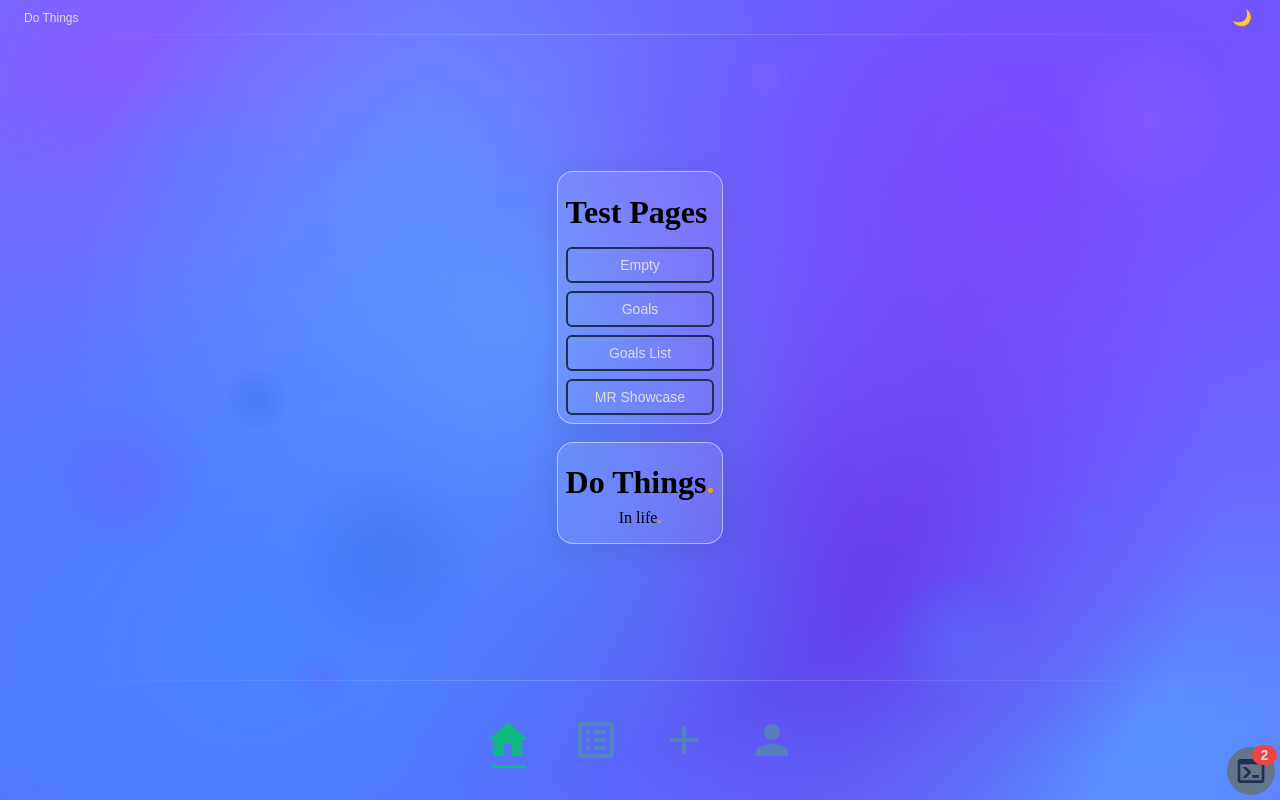
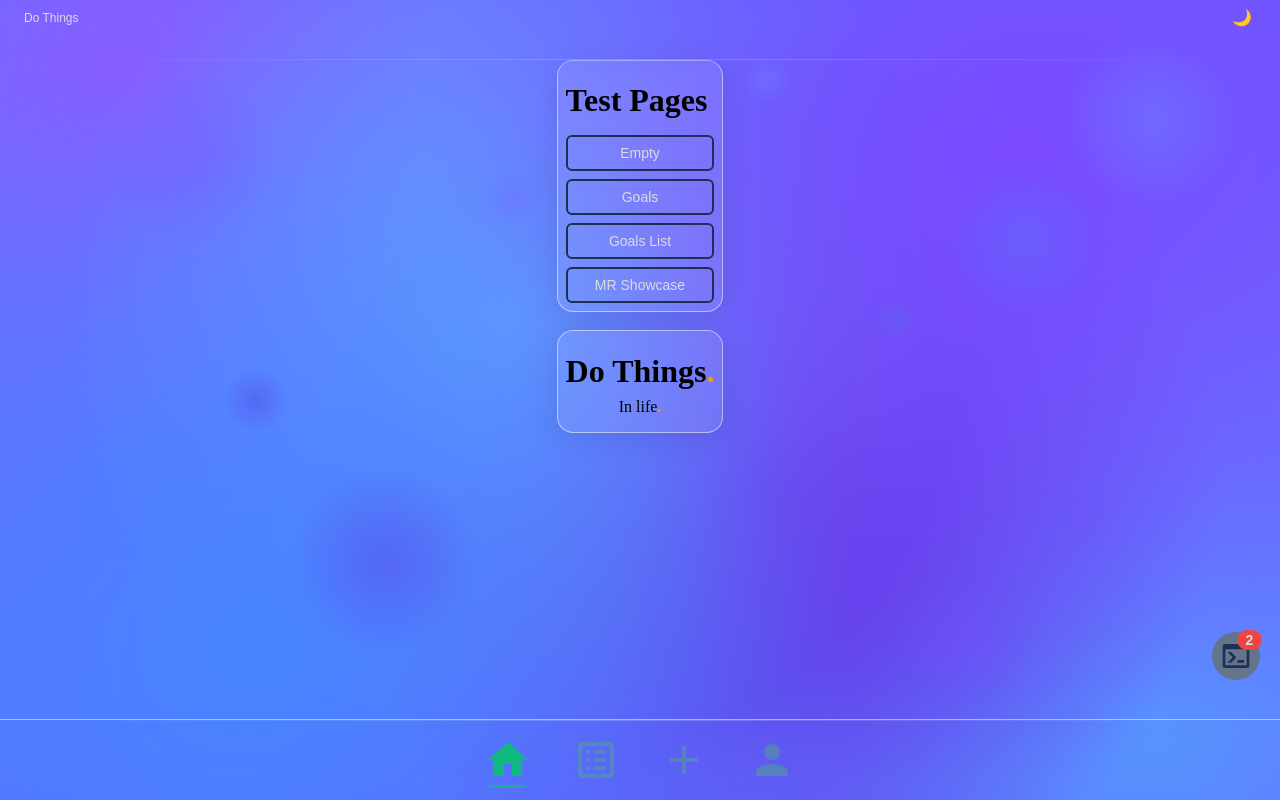
Before and after one commit to RagentDev/do-things, a SvelteKit app: page / in a window 1280 px wide. Built offline with nearby package versions, Linux system fonts and the light colour scheme.

Commit message:
Fixes and transparency look

```diff
--- a/src/app.scss
+++ b/src/app.scss
@@ -7,6 +7,8 @@
 	--sab: env(safe-area-inset-bottom);
 	--sal: env(safe-area-inset-left);
 	--sar: env(safe-area-inset-right);
+	--header-bar-height: 60px;
+    --menu-bar-height: 80px;
 }
 
 /* Fallback for browsers that don't support env() */
@@ -45,29 +47,29 @@ textarea,
 body {
 	color: var(--color-text-default);
 	background:
-		radial-gradient(circle at 20% 80%, var(--bg-top-primary) 0%, transparent 50%),
-		radial-gradient(circle at 80% 20%, var(--bg-bottom-primary) 0%, transparent 50%),
+		radial-gradient(circle at 20% 80%, var(--bg-bottom-primary) 0%, transparent 50%),
+		radial-gradient(circle at 80% 20%, var(--bg-top-primary) 0%, transparent 50%),
 		radial-gradient(
 			circle at 40% 40%,
-			oklch(from var(--bg-top-primary) calc(l + 0.1) c h) 0%,
+			oklch(from var(--bg-bottom-primary) calc(l + 0.1) c h) 0%,
 			transparent 50%
 		),
 		radial-gradient(
 			circle at 60% 60%,
-			oklch(from var(--bg-bottom-primary) calc(l - 0.1) c h) 0%,
+			oklch(from var(--bg-top-primary) calc(l - 0.1) c h) 0%,
 			transparent 50%
 		),
 		radial-gradient(
 			circle at 90% 90%,
-			oklch(from var(--bg-top-primary) calc(l + 0.05) c h) 0%,
+			oklch(from var(--bg-bottom-primary) calc(l + 0.05) c h) 0%,
 			transparent 50%
 		),
 		radial-gradient(
 			circle at 10% 10%,
-			oklch(from var(--bg-bottom-primary) calc(l + 0.05) c h) 0%,
+			oklch(from var(--bg-top-primary) calc(l + 0.05) c h) 0%,
 			transparent 50%
 		),
-		linear-gradient(135deg, var(--bg-top-primary) 0%, var(--bg-bottom-primary) 100%);
+		linear-gradient(135deg, var(--bg-bottom-primary) 0%, var(--bg-top-primary) 100%);
 	min-height: 100vh;
 	background-attachment: fixed;
 }
--- a/src/lib/components/BottomBar.svelte
+++ b/src/lib/components/BottomBar.svelte
@@ -4,7 +4,10 @@
 </script>
 
 <!-- $lib/components/BottomBar.svelte -->
-<div class="flex items-center justify-center gap-4 border-fade-top" style="min-height: 120px">
+<div
+	class="bottom-bar flex items-center justify-center gap-4 border-fade-top"
+	style="height: var(--menu-bar-height)"
+>
 	<MrButton class="active-icon" variant="text" color="secondary" size="xl" icon>
 		<MrIcon class="text-success" icon="mdi-home" size="xl" />
 	</MrButton>
@@ -36,4 +39,15 @@
 		background-color: #10b981;
 		border-radius: 9999px;
 	}
+
+	.bottom-bar {
+		position: relative;
+		backdrop-filter: blur(8px);
+		-webkit-backdrop-filter: blur(8px);
+		border-top: 1px solid rgba(255, 255, 255, 0.5);
+
+		/* Fade blur towards bottom */
+		mask: linear-gradient(to bottom, black 0%, black 80%, transparent 100%);
+		-webkit-mask: linear-gradient(to bottom, black 0%, black 80%, transparent 100%);
+	}
 </style>
--- a/src/lib/components/TopBar.svelte
+++ b/src/lib/components/TopBar.svelte
@@ -4,9 +4,19 @@
 	import { goto } from '$app/navigation';
 </script>
 
-<div class="relative w-full border-fade-bottom">
-	<div class="flex items-center justify-between px-4 h-14">
+<div
+	class="top-bar relative w-full border-fade-bottom"
+	style="min-height: var(--header-bar-height)"
+>
+	<div class="flex items-center justify-between px-4">
 		<MrButton variant="text" size="xs" onclick={() => goto('/')}>Do Things</MrButton>
 		<ThemeSwitcher />
 	</div>
 </div>
+
+<style>
+	.top-bar {
+		backdrop-filter: blur(8px);
+		-webkit-backdrop-filter: blur(8px);
+	}
+</style>
--- a/src/lib/components/console/ButtonToggleConsole.svelte
+++ b/src/lib/components/console/ButtonToggleConsole.svelte
@@ -11,7 +11,7 @@
 </script>
 
 {#if logger}
-	<div class="fixed" style="bottom: 5px; right: 5px;">
+	<div class="fixed" style="bottom: 120px; right: 20px;">
 		<MrButton variant="filled" color="secondary" icon onclick={onToggle}>
 			<MrIcon icon="mdi-console" class="text-primary" size="lg" />
 			<span
--- a/src/lib/styles/theme.scss
+++ b/src/lib/styles/theme.scss
@@ -18,8 +18,8 @@
 	--color-text-inverse: #ffffff;
 
     // Light theme background colors
-    --bg-top-primary: #4785ff;
-    --bg-bottom-primary: #7b4aff;
+    --bg-top-primary: #7b4aff;
+    --bg-bottom-primary: #4785ff;
 }
 
 // Dark theme
--- a/src/routes/+layout.svelte
+++ b/src/routes/+layout.svelte
@@ -27,28 +27,32 @@
 
 <div class="flex flex-col h-screen overflow-hidden">
 	<!-- Safe Area Spacer -->
-	<div class="top-safe-area w-full flex-shrink-0" style="height: var(--sat);"></div>
+	<div class="w-full flex-shrink-0" style="height: var(--sat);"></div>
 
 	<!-- Top Bar -->
-	<div class="flex-shrink-0">
+	<div class="fixed" style="left: 0; right: 0; top: var(--sat); z-index: 50">
 		<TopBar />
 	</div>
 
 	<!-- Content Area - NOW SCROLLABLE -->
-	<div class="flex-1 overflow-y-auto">
-		<!--		<div class="z-10" style="top: 0px">-->
-		<!--			<InstallPrompt />-->
-		<!--		</div>-->
-		<slot />
+	<div class="flex-1 overflow-y-auto content-fade">
+		<div style="margin-top: var(--header-bar-height)">
+			<!--		<div class="z-10" style="top: 0px">-->
+			<!--			<InstallPrompt />-->
+			<!--		</div>-->
+			<slot />
+			<!-- Bottom spacing to allow content to scroll past the fixed bottom bar -->
+			<div style="height: 120px;"></div>
+		</div>
 	</div>
 
-	<!-- Bottom Bar -->
-	<div class="flex-shrink-0">
+	<!-- Bottom Bar - Now Fixed -->
+	<div class="fixed" style="left: 0; right: 0; bottom: var(--sab); z-index: 50">
 		<BottomBar />
 	</div>
 
 	<!-- Bottom Safe Area -->
-	<div class="bottom-safe-area w-full flex-shrink-0" style="height: var(--sab);"></div>
+	<div class="w-full flex-shrink-0" style="height: var(--sab);"></div>
 </div>
 
 {#if isDev}
@@ -56,12 +60,15 @@
 {/if}
 
 <style>
-	.top-safe-area {
-		color: var(--bg-top-primary);
-	}
-
-	.bottom-safe-area {
-		color: var(--bg-bottom-primary);
+	.content-fade {
+		mask: linear-gradient(to bottom, transparent 0%, black 10%, black 95%, transparent 100%);
+		-webkit-mask: linear-gradient(
+			to bottom,
+			transparent 0%,
+			black 10%,
+			black 90%,
+			transparent 100%
+		);
 	}
 
 	.floating-orbs {
```
